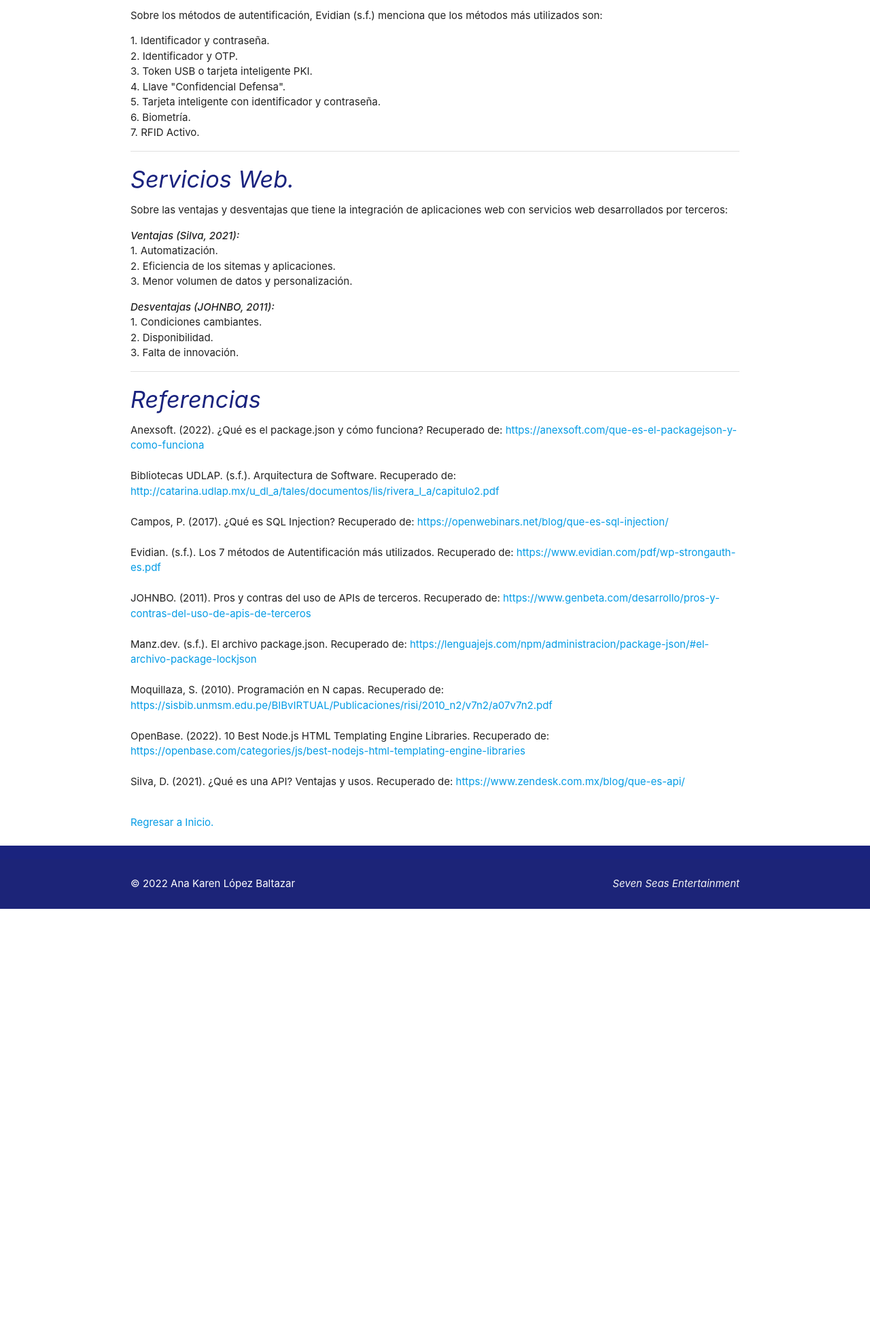
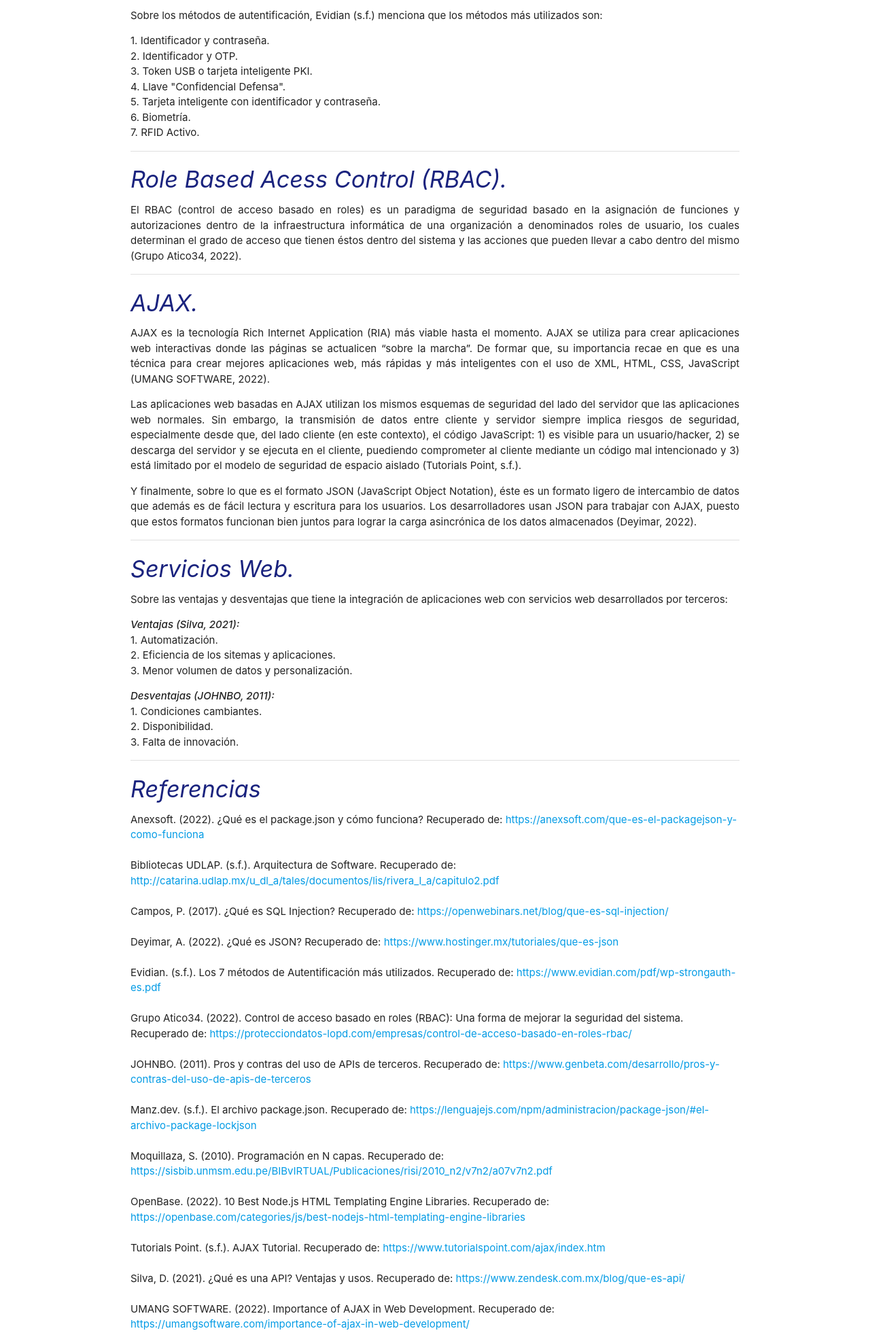
Before and after one commit to KarenLB2000/TC2005B.401-Laboratorios, a Node server app: page /sevenseas/preguntas in a window 1280 px wide. Shown: the part 1117-3078 px from the top of the page at 68% size. Before the commit the page ends 2454 px from the top, so only its background shows below. Run offline with Node 20, Linux system fonts and the light colour scheme; the visitor is signed in with stand-in values (Sample User, id 1).

Commit message:
L19 y L26: Preguntas

```diff
--- a/Laboratorio 11-13/views/preguntas.ejs
+++ b/Laboratorio 11-13/views/preguntas.ejs
@@ -69,6 +69,35 @@
     </ul>
 
     <div class="divider"></div>
+    <h4>Role Based Acess Control (RBAC).</h4>
+    <p>
+        El RBAC (control de acceso basado en roles) es un paradigma de seguridad basado en la asignación de funciones y autorizaciones
+        dentro de la infraestructura informática de una organización a denominados roles de usuario, los cuales determinan el grado de
+        acceso que tienen éstos dentro del sistema y las acciones que pueden llevar a cabo dentro del mismo (Grupo Atico34, 2022).
+    </p>
+
+    <div class="divider"></div>
+    <h4>AJAX.</h4>
+    <p>
+        AJAX es la tecnología Rich Internet Application (RIA) más viable hasta el momento. AJAX se utiliza para crear aplicaciones web interactivas
+        donde las páginas se actualicen “sobre la marcha”. De formar que, su importancia recae en que es una técnica para crear mejores aplicaciones web, más
+        rápidas y más inteligentes con el uso de XML, HTML, CSS, JavaScript (UMANG SOFTWARE, 2022).
+    </p>
+
+    <p>
+        Las aplicaciones web basadas en AJAX utilizan los mismos esquemas de seguridad del lado del servidor que las aplicaciones web normales. Sin embargo,
+        la transmisión de datos entre cliente y servidor siempre implica riesgos de seguridad, especialmente desde que, del lado cliente (en este contexto),
+        el código JavaScript: 1) es visible para un usuario/hacker, 2) se descarga del servidor y se ejecuta en el cliente, puediendo comprometer al cliente
+        mediante un código mal intencionado y 3) está limitado por el modelo de seguridad de espacio aislado (Tutorials Point, s.f.).
+    </p>
+
+    <p>
+        Y finalmente, sobre lo que es el formato JSON (JavaScript Object Notation), éste es un formato ligero de intercambio de datos que además es de fácil lectura
+        y escritura para los usuarios. Los desarrolladores usan JSON para trabajar con AJAX, puesto que estos formatos funcionan bien juntos para lograr la carga
+        asincrónica de los datos almacenados (Deyimar, 2022).
+    </p>
+
+    <div class="divider"></div>
     <h4>Servicios Web.</h4>
     <p>
        Sobre las ventajas y desventajas que tiene la integración de aplicaciones web con servicios web desarrollados por terceros:
@@ -101,8 +130,14 @@
         Campos, P. (2017). ¿Qué es SQL Injection? Recuperado de: <a
             href="https://openwebinars.net/blog/que-es-sql-injection/">https://openwebinars.net/blog/que-es-sql-injection/</a><br><br>
 
+        Deyimar, A. (2022). ¿Qué es JSON? Recuperado de: <a
+            href="https://www.hostinger.mx/tutoriales/que-es-json">https://www.hostinger.mx/tutoriales/que-es-json</a><br><br>
+
         Evidian. (s.f.). Los 7 métodos de Autentificación más utilizados. Recuperado de: <a
             href="https://www.evidian.com/pdf/wp-strongauth-es.pdf">https://www.evidian.com/pdf/wp-strongauth-es.pdf</a><br><br>
+
+        Grupo Atico34. (2022). Control de acceso basado en roles (RBAC): Una forma de mejorar la seguridad del sistema. Recuperado de: <a
+            href="https://protecciondatos-lopd.com/empresas/control-de-acceso-basado-en-roles-rbac/">https://protecciondatos-lopd.com/empresas/control-de-acceso-basado-en-roles-rbac/</a><br><br>
 
         JOHNBO. (2011). Pros y contras del uso de APIs de terceros. Recuperado de: <a
             href="https://www.genbeta.com/desarrollo/pros-y-contras-del-uso-de-apis-de-terceros">https://www.genbeta.com/desarrollo/pros-y-contras-del-uso-de-apis-de-terceros</a><br><br>
@@ -116,8 +151,14 @@
         OpenBase. (2022). 10 Best Node.js HTML Templating Engine Libraries. Recuperado de: <a
             href="https://openbase.com/categories/js/best-nodejs-html-templating-engine-libraries">https://openbase.com/categories/js/best-nodejs-html-templating-engine-libraries</a><br><br>
 
+        Tutorials Point. (s.f.). AJAX Tutorial. Recuperado de: <a
+            href="https://www.tutorialspoint.com/ajax/index.htm">https://www.tutorialspoint.com/ajax/index.htm</a><br><br>
+
         Silva, D. (2021). ¿Qué es una API? Ventajas y usos. Recuperado de: <a
-            href="https://www.zendesk.com.mx/blog/que-es-api/">https://www.zendesk.com.mx/blog/que-es-api/</a>
+            href="https://www.zendesk.com.mx/blog/que-es-api/">https://www.zendesk.com.mx/blog/que-es-api/</a><br><br>
+
+        UMANG SOFTWARE. (2022). Importance of AJAX in Web Development. Recuperado de: <a
+            href="https://umangsoftware.com/importance-of-ajax-in-web-development/">https://umangsoftware.com/importance-of-ajax-in-web-development/</a>
     </p><br>
     <a href="/sevenseas">Regresar a Inicio.</a><br><br>
 
```
